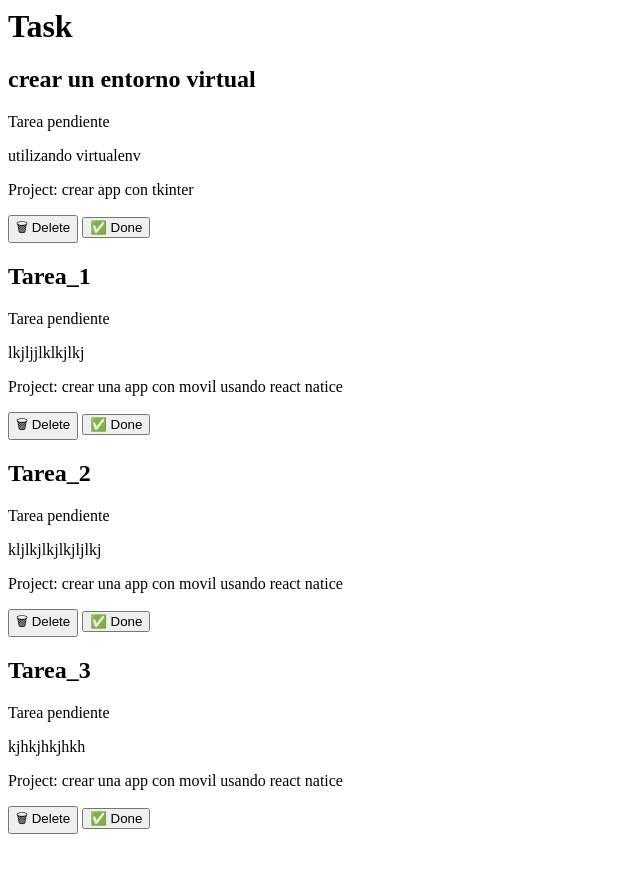
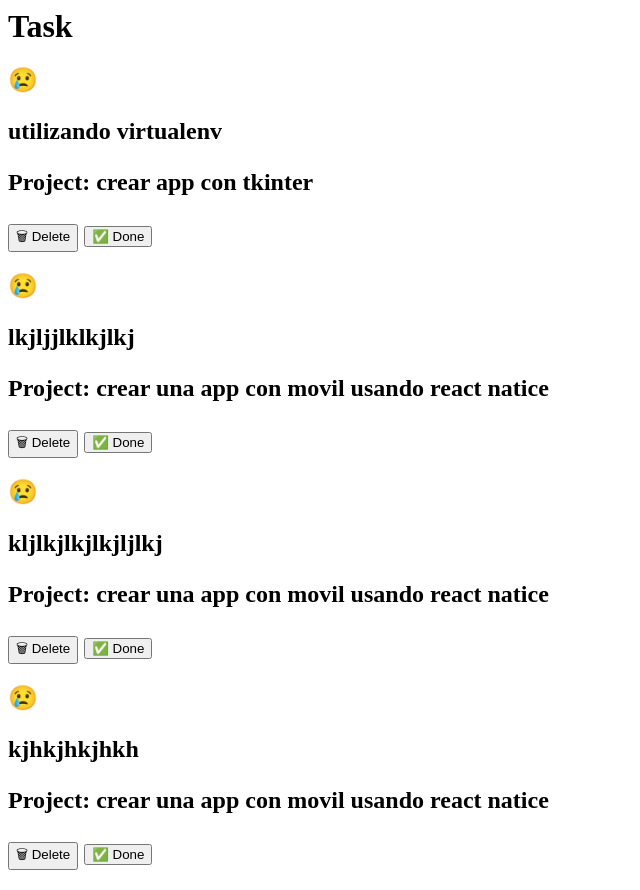
Before and after one commit to Software26/Project1-Django, a Django app: page /tasks/ in a window 1280 px wide. Shown: the whole page, without its empty margins (0-640 px from the left). Before the commit the page ends 834 px from the top, so only its background shows below. Run offline with Django 4.2, Linux system fonts and the light colour scheme; data comes from the database, SQL or seed files in the repository.

Commit message:
Update task.html

```diff
--- a/myapp/templates/task.html
+++ b/myapp/templates/task.html
@@ -3,10 +3,13 @@
 {% for task in tasks %}
 
 <article>
-<h1>{{ task.title }}</h1>
+<h1>{% if task.done == False %} &#128546; {% else %} &#9989; {{ task.title }} </h1>
 
-{% if task.done == False %}
-<p>Tarea pendiente</P>
+
+
+
+<p>Tarea completada </P>
+
 {% endif %}
 
 
```
